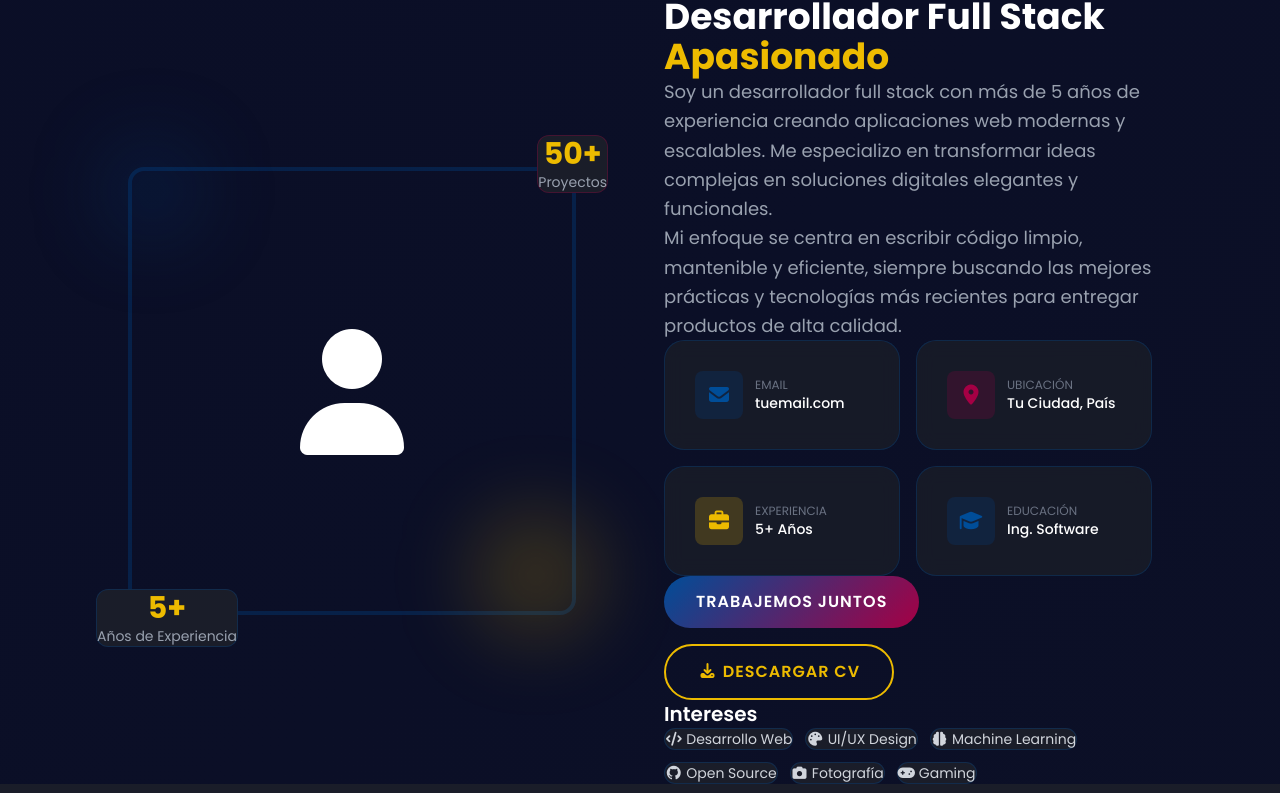
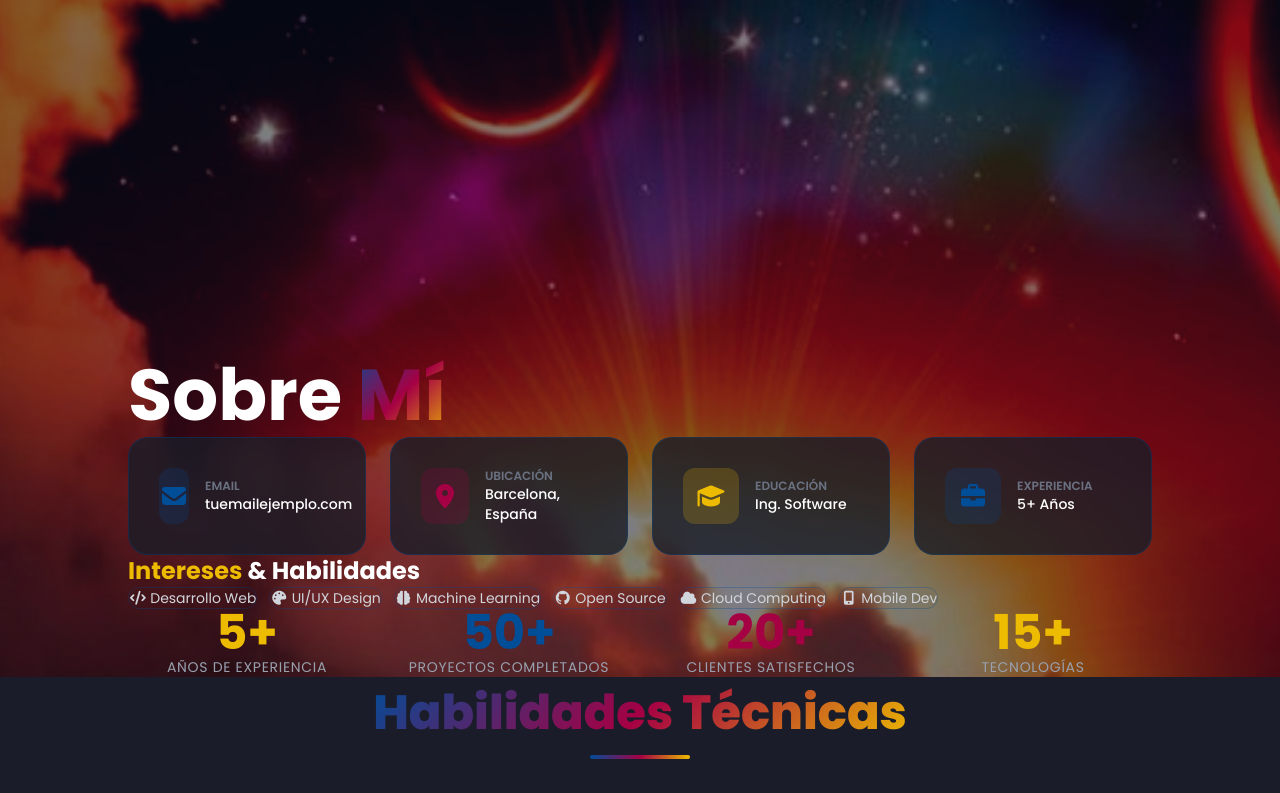
Before and after one commit to Stevebr10/Portafolio, an Angular app: page / in a window 1280 px wide. Shown: the part 1011-1804 px from the top of the page. Built offline with nearby package versions, Linux system fonts and the light colour scheme.

Commit message:
Componente About

```diff
--- a/src/app/components/about/about.component.css
+++ b/src/app/components/about/about.component.css
@@ -0,0 +1,200 @@
+/* About Section Styles - Optimized Transitions */
+
+#about {
+  position: relative;
+  background: linear-gradient(135deg, var(--barca-dark) 0%, #0d1126 100%);
+  scroll-margin-top: 80px;
+}
+
+/* Seamless blend with previous section */
+#about::before {
+  content: '';
+  position: absolute;
+  top: -80px;
+  left: 0;
+  right: 0;
+  height: 160px;
+  background: linear-gradient(
+    to bottom,
+    var(--barca-dark) 0%,
+    var(--barca-dark) 40%,
+    transparent 100%
+  );
+  pointer-events: none;
+  z-index: 20;
+}
+
+/* Glow animation for header transition */
+@keyframes glow-move {
+  0% {
+    transform: translateX(-50%);
+  }
+  100% {
+    transform: translateX(50%);
+  }
+}
+
+.animate-glow-move {
+  animation: glow-move 8s ease-in-out infinite alternate;
+}
+
+/* Card animations */
+#about .card-barca {
+  position: relative;
+  overflow: hidden;
+  transition: transform 0.3s ease, box-shadow 0.3s ease;
+}
+
+#about .card-barca:hover {
+  transform: translateY(-4px);
+  box-shadow: 0 8px 24px rgba(0, 77, 152, 0.15);
+}
+
+#about .card-barca::before {
+  content: '';
+  position: absolute;
+  top: 0;
+  left: -100%;
+  width: 100%;
+  height: 100%;
+  background: linear-gradient(
+    90deg,
+    transparent,
+    rgba(0, 77, 152, 0.08),
+    transparent
+  );
+  transition: left 0.6s ease;
+}
+
+#about .card-barca:hover::before {
+  left: 100%;
+}
+
+/* Icon pulse animation */
+@keyframes pulse-glow {
+  0%, 100% {
+    box-shadow: 0 0 0 0 rgba(0, 77, 152, 0.3);
+    transform: scale(1);
+  }
+  50% {
+    box-shadow: 0 0 16px 4px rgba(0, 77, 152, 0.15);
+    transform: scale(1.05);
+  }
+}
+
+#about .card-barca:hover .w-14 {
+  animation: pulse-glow 2s ease-in-out infinite;
+}
+
+/* Interest tags */
+#about .flex-wrap span {
+  position: relative;
+  overflow: hidden;
+  transition: all 0.3s ease;
+}
+
+#about .flex-wrap span::before {
+  content: '';
+  position: absolute;
+  bottom: 0;
+  left: 50%;
+  width: 0;
+  height: 2px;
+  background: linear-gradient(
+    90deg,
+    var(--barca-blue),
+    var(--barca-gold)
+  );
+  transform: translateX(-50%);
+  transition: width 0.4s ease;
+}
+
+#about .flex-wrap span:hover::before {
+  width: 100%;
+}
+
+#about .flex-wrap span:hover {
+  transform: translateY(-2px);
+}
+
+/* Background parallax effect */
+#about .absolute.inset-0 img {
+  transition: transform 6s cubic-bezier(0.25, 0.46, 0.45, 0.94);
+}
+
+#about:hover .absolute.inset-0 img {
+  transform: scale(1.05);
+}
+
+/* Stats counter animation */
+#about .text-center p:first-child {
+  position: relative;
+  display: inline-block;
+  transition: transform 0.3s ease;
+}
+
+#about .text-center:hover p:first-child {
+  transform: scale(1.1);
+}
+
+/* Fade in smooth animation */
+@keyframes fade-in-smooth {
+  from {
+    opacity: 0;
+    transform: translateY(30px);
+  }
+  to {
+    opacity: 1;
+    transform: translateY(0);
+  }
+}
+
+.animate-fade-in-smooth {
+  animation: fade-in-smooth 1.2s cubic-bezier(0.25, 0.46, 0.45, 0.94) both;
+}
+
+/* Responsive adjustments */
+@media (max-width: 768px) {
+  #about::before {
+    top: -60px;
+    height: 120px;
+  }
+
+  #about h2 {
+    font-size: 2.5rem;
+  }
+
+  #about .grid {
+    gap: 1rem;
+  }
+
+  #about .text-4xl,
+  #about .text-5xl {
+    font-size: 2.5rem;
+  }
+}
+
+@media (max-width: 640px) {
+  #about::before {
+    top: -40px;
+    height: 80px;
+  }
+
+  #about h2 {
+    font-size: 2rem;
+  }
+}
+
+/* Ensure smooth transitions between sections */
+#about + section {
+  position: relative;
+  z-index: 1;
+}
+
+/* Loading optimization */
+#about .absolute.inset-0 > div {
+  background-size: cover;
+  background-position: center;
+  background-repeat: no-repeat;
+  will-change: transform;
+}
--- a/src/app/components/about/about.component.html
+++ b/src/app/components/about/about.component.html
@@ -1,142 +1,123 @@
-<section id="about" class="py-24 relative overflow-hidden">
-  <!-- Background Effects -->
-  <div class="absolute inset-0 overflow-hidden pointer-events-none">
-    <div class="absolute w-96 h-96 bg-barca-red/10 rounded-full blur-3xl top-0 right-0"></div>
+<section id="about" class="relative min-h-screen overflow-hidden">
+  <!-- Background Image with Gradient Overlay -->
+  <div class="absolute inset-0">
+    <!-- Smooth glow transition from Hero -->
+    <div class="absolute -top-32 left-0 right-0 h-64 overflow-hidden pointer-events-none z-[15]">
+      <div class="w-full h-full bg-gradient-to-b from-barca-dark via-transparent to-transparent opacity-90"></div>
+      <div class="absolute inset-0 bg-gradient-to-r from-barca-blue/10 via-barca-red/15 to-barca-gold/10 blur-3xl opacity-60 animate-glow-move"></div>
+    </div>
+
+    <!-- Background image with enhanced effects -->
+    <div class="w-full h-full bg-gradient-to-br from-barca-dark via-barca-dark-secondary to-barca-blue/30 relative overflow-hidden">
+      <img src="/images/portada.jpg"
+           alt="About Background"
+           class="w-full h-full object-cover opacity-50 brightness-90 contrast-110 saturate-150 scale-105 transition-all duration-[3000ms] ease-out">
+      <!-- Overlay gradients para suavizar -->
+      <div class="absolute inset-0 bg-gradient-to-b from-barca-dark/60 via-transparent to-barca-dark/90"></div>
+      <div class="absolute inset-0 bg-gradient-to-r from-barca-dark/40 via-transparent to-barca-dark/40"></div>
+    </div>
+
+    <!-- Bottom fade to next section -->
+    <div class="absolute bottom-0 left-0 right-0 h-48 bg-gradient-to-t from-barca-dark via-barca-dark/90 to-transparent pointer-events-none z-[5]"></div>
   </div>
 
-  <div class="container mx-auto px-6 relative z-10">
-    <!-- Section Title -->
-    <div class="text-center mb-16" data-aos="fade-up">
-      <h2 class="section-title gradient-text-hero inline-block">
-        Sobre Mí
-      </h2>
-    </div>
+  <!-- Content Container -->
+  <div class="relative z-10 min-h-screen flex flex-col justify-end pb-16">
+    <div class="container mx-auto px-6">
+      <!-- Title Section -->
+      <div class="mb-12" data-aos="fade-up">
+        <h2 class="text-5xl md:text-7xl font-bold text-white mb-4">
+          Sobre <span class="gradient-text-hero">Mí</span>
+        </h2>
+        <div class="w-32 h-1.5 bg-gradient-to-r from-barca-blue via-barca-red to-barca-gold rounded-full"></div>
+      </div>
 
-    <div class="grid md:grid-cols-2 gap-12 items-center">
-      <!-- Image Side -->
-      <div class="relative" data-aos="fade-right">
-        <div class="relative w-full max-w-md mx-auto">
-          <!-- Main Image Container -->
-          <div class="relative w-full aspect-square rounded-2xl overflow-hidden border-4 border-barca-blue/30 hover-lift">
-            <!-- Placeholder - Reemplaza con tu imagen -->
-            <div class="w-full h-full bg-gradient-to-br from-barca-blue/30 to-barca-red/30 flex items-center justify-center">
-              <i class="fas fa-user text-9xl text-barca-gold/50"></i>
+      <!-- Info Cards Grid -->
+      <div class="grid grid-cols-1 sm:grid-cols-2 lg:grid-cols-4 gap-6" data-aos="fade-up" data-aos-delay="200">
+        <!-- Email Card -->
+        <div class="card-barca group">
+          <div class="flex items-center gap-4">
+            <div class="w-14 h-14 bg-barca-blue/20 rounded-xl flex items-center justify-center group-hover:bg-barca-blue/30 transition-colors duration-300">
+              <i class="fas fa-envelope text-barca-blue text-2xl"></i>
+            </div>
+            <div>
+              <p class="text-xs text-gray-500 uppercase font-semibold mb-1">Email</p>
+              <p class="text-sm text-white font-medium">tuemailejemplo.com</p>
             </div>
           </div>
+        </div>
 
-          <!-- Decorative Elements -->
-          <div class="absolute -bottom-6 -right-6 w-32 h-32 bg-barca-gold/20 rounded-full blur-2xl"></div>
-          <div class="absolute -top-6 -left-6 w-24 h-24 bg-barca-blue/20 rounded-full blur-2xl"></div>
-
-          <!-- Stats Cards -->
-          <div class="absolute -bottom-8 -left-8 bg-barca-dark-secondary border border-barca-blue/30 rounded-xl p-4 backdrop-blur-md">
-            <div class="text-center">
-              <p class="text-3xl font-bold text-barca-gold">{{ yearsOfExperience }}+</p>
-              <p class="text-sm text-gray-400">Años de Experiencia</p>
+        <!-- Location Card -->
+        <div class="card-barca group">
+          <div class="flex items-center gap-4">
+            <div class="w-14 h-14 bg-barca-red/20 rounded-xl flex items-center justify-center group-hover:bg-barca-red/30 transition-colors duration-300">
+              <i class="fas fa-map-marker-alt text-barca-red text-2xl"></i>
+            </div>
+            <div>
+              <p class="text-xs text-gray-500 uppercase font-semibold mb-1">Ubicación</p>
+              <p class="text-sm text-white font-medium">Barcelona, España</p>
             </div>
           </div>
+        </div>
 
-          <div class="absolute -top-8 -right-8 bg-barca-dark-secondary border border-barca-red/30 rounded-xl p-4 backdrop-blur-md">
-            <div class="text-center">
-              <p class="text-3xl font-bold text-barca-gold">{{ completedProjects }}+</p>
-              <p class="text-sm text-gray-400">Proyectos</p>
+        <!-- Education Card -->
+        <div class="card-barca group">
+          <div class="flex items-center gap-4">
+            <div class="w-14 h-14 bg-barca-gold/20 rounded-xl flex items-center justify-center group-hover:bg-barca-gold/30 transition-colors duration-300">
+              <i class="fas fa-graduation-cap text-barca-gold text-2xl"></i>
+            </div>
+            <div>
+              <p class="text-xs text-gray-500 uppercase font-semibold mb-1">Educación</p>
+              <p class="text-sm text-white font-medium">Ing. Software</p>
+            </div>
+          </div>
+        </div>
+
+        <!-- Experience Card -->
+        <div class="card-barca group">
+          <div class="flex items-center gap-4">
+            <div class="w-14 h-14 bg-barca-blue/20 rounded-xl flex items-center justify-center group-hover:bg-barca-blue/30 transition-colors duration-300">
+              <i class="fas fa-briefcase text-barca-blue text-2xl"></i>
+            </div>
+            <div>
+              <p class="text-xs text-gray-500 uppercase font-semibold mb-1">Experiencia</p>
+              <p class="text-sm text-white font-medium">{{ yearsOfExperience }}+ Años</p>
             </div>
           </div>
         </div>
       </div>
 
-      <!-- Content Side -->
-      <div class="space-y-6" data-aos="fade-left">
-        <h3 class="text-3xl md:text-4xl font-bold text-white">
-          Desarrollador Full Stack <span class="text-barca-gold">Apasionado</span>
+      <!-- Interests Section -->
+      <div class="mt-12" data-aos="fade-up" data-aos-delay="400">
+        <h3 class="text-2xl font-bold text-white mb-6">
+          <span class="text-barca-gold">Intereses</span> & Habilidades
         </h3>
+        <div class="flex flex-wrap gap-3">
+          <span *ngFor="let interest of interests"
+                class="px-5 py-3 bg-barca-dark-secondary/80 backdrop-blur-sm border border-barca-blue/30 rounded-full text-sm text-gray-300 hover:border-barca-gold hover:text-barca-gold hover:bg-barca-dark-secondary transition-all duration-300 cursor-default">
+            <i [class]="interest.icon + ' mr-2'"></i>
+            {{ interest.name }}
+          </span>
+        </div>
+      </div>
 
-        <p class="text-gray-400 text-lg leading-relaxed">
-          Soy un desarrollador full stack con más de {{ yearsOfExperience }} años de experiencia
-          creando aplicaciones web modernas y escalables. Me especializo en transformar ideas
-          complejas en soluciones digitales elegantes y funcionales.
-        </p>
-
-        <p class="text-gray-400 text-lg leading-relaxed">
-          Mi enfoque se centra en escribir código limpio, mantenible y eficiente, siempre
-          buscando las mejores prácticas y tecnologías más recientes para entregar productos
-          de alta calidad.
-        </p>
-
-        <!-- Info Cards -->
-        <div class="grid grid-cols-2 gap-4 pt-4">
-          <div class="card-barca">
-            <div class="flex items-center gap-3">
-              <div class="w-12 h-12 bg-barca-blue/20 rounded-lg flex items-center justify-center">
-                <i class="fas fa-envelope text-barca-blue text-xl"></i>
-              </div>
-              <div>
-                <p class="text-xs text-gray-500 uppercase">Email</p>
-                <p class="text-sm text-white font-medium">tuemail.com</p>
-              </div>
-            </div>
-          </div>
-
-          <div class="card-barca">
-            <div class="flex items-center gap-3">
-              <div class="w-12 h-12 bg-barca-red/20 rounded-lg flex items-center justify-center">
-                <i class="fas fa-map-marker-alt text-barca-red text-xl"></i>
-              </div>
-              <div>
-                <p class="text-xs text-gray-500 uppercase">Ubicación</p>
-                <p class="text-sm text-white font-medium">Tu Ciudad, País</p>
-              </div>
-            </div>
-          </div>
-
-          <div class="card-barca">
-            <div class="flex items-center gap-3">
-              <div class="w-12 h-12 bg-barca-gold/20 rounded-lg flex items-center justify-center">
-                <i class="fas fa-briefcase text-barca-gold text-xl"></i>
-              </div>
-              <div>
-                <p class="text-xs text-gray-500 uppercase">Experiencia</p>
-                <p class="text-sm text-white font-medium">{{ yearsOfExperience }}+ Años</p>
-              </div>
-            </div>
-          </div>
-
-          <div class="card-barca">
-            <div class="flex items-center gap-3">
-              <div class="w-12 h-12 bg-barca-blue/20 rounded-lg flex items-center justify-center">
-                <i class="fas fa-graduation-cap text-barca-blue text-xl"></i>
-              </div>
-              <div>
-                <p class="text-xs text-gray-500 uppercase">Educación</p>
-                <p class="text-sm text-white font-medium">Ing. Software</p>
-              </div>
-            </div>
-          </div>
+      <!-- Stats Row -->
+      <div class="grid grid-cols-2 md:grid-cols-4 gap-6 mt-12" data-aos="fade-up" data-aos-delay="600">
+        <div class="text-center">
+          <p class="text-4xl md:text-5xl font-bold text-barca-gold mb-2">{{ yearsOfExperience }}+</p>
+          <p class="text-sm text-gray-400 uppercase tracking-wider">Años de Experiencia</p>
         </div>
-
-        <!-- CTA Buttons -->
-        <div class="flex flex-wrap gap-4 pt-6">
-          <a href="#contact">
-            <button class="btn-barca">Trabajemos Juntos</button>
-          </a>
-          <a href="/assets/cv.pdf" download>
-            <button class="btn-outline">
-              <i class="fas fa-download mr-2"></i>
-              Descargar CV
-            </button>
-          </a>
+        <div class="text-center">
+          <p class="text-4xl md:text-5xl font-bold text-barca-blue mb-2">{{ completedProjects }}+</p>
+          <p class="text-sm text-gray-400 uppercase tracking-wider">Proyectos Completados</p>
         </div>
-
-        <!-- Interests/Hobbies -->
-        <div class="pt-6">
-          <h4 class="text-xl font-semibold text-white mb-4">Intereses</h4>
-          <div class="flex flex-wrap gap-3">
-            <span *ngFor="let interest of interests"
-                  class="px-4 py-2 bg-barca-dark-secondary border border-barca-blue/30 rounded-full text-sm text-gray-300 hover:border-barca-gold hover:text-barca-gold transition-all duration-300">
-              <i [class]="interest.icon + ' mr-2'"></i>
-              {{ interest.name }}
-            </span>
-          </div>
+        <div class="text-center">
+          <p class="text-4xl md:text-5xl font-bold text-barca-red mb-2">20+</p>
+          <p class="text-sm text-gray-400 uppercase tracking-wider">Clientes Satisfechos</p>
+        </div>
+        <div class="text-center">
+          <p class="text-4xl md:text-5xl font-bold text-barca-gold mb-2">15+</p>
+          <p class="text-sm text-gray-400 uppercase tracking-wider">Tecnologías</p>
         </div>
       </div>
     </div>
--- a/src/app/components/about/about.component.ts
+++ b/src/app/components/about/about.component.ts
@@ -8,6 +8,38 @@
 // })
 // export class AboutComponent {
 
+// }
+// DESDE AQUI
+
+// import { Component } from '@angular/core';
+// import { CommonModule } from '@angular/common';
+
+// interface Interest {
+//   name: string;
+//   icon: string;
+// }
+
+// @Component({
+//   selector: 'app-about',
+//   standalone: true, // <-- 2. AÑADE standalone: true
+//   imports: [
+//     CommonModule // <-- 3. AÑADE CommonModule a los imports
+//   ],
+//   templateUrl: './about.component.html',
+//   styleUrls: ['./about.component.css']
+// })
+// export class AboutComponent {
+//   yearsOfExperience: number = 5;
+//   completedProjects: number = 50;
+
+//   interests: Interest[] = [
+//     { name: 'Desarrollo Web', icon: 'fas fa-code' },
+//     { name: 'UI/UX Design', icon: 'fas fa-palette' },
+//     { name: 'Machine Learning', icon: 'fas fa-brain' },
+//     { name: 'Open Source', icon: 'fab fa-github' },
+//     { name: 'Fotografía', icon: 'fas fa-camera' },
+//     { name: 'Gaming', icon: 'fas fa-gamepad' }
+//   ];
 // }
 
 import { Component } from '@angular/core';
@@ -20,23 +52,31 @@ interface Interest {
 
 @Component({
   selector: 'app-about',
-  standalone: true, // <-- 2. AÑADE standalone: true
-  imports: [
-    CommonModule // <-- 3. AÑADE CommonModule a los imports
-  ],
+  standalone: true,
+  imports: [CommonModule],
   templateUrl: './about.component.html',
   styleUrls: ['./about.component.css']
 })
 export class AboutComponent {
+  // Estadísticas
   yearsOfExperience: number = 5;
   completedProjects: number = 50;
+  awards: number = 10;
+  clients: number = 30;
 
+  // Información personal
+  currentPosition: string = 'Ingeniero de Software';
+  email: string = 'tu.email@ejemplo.com';
+  location: string = 'Tu Ciudad, País';
+  education: string = 'Ingeniería en Software';
+
+  // Intereses
   interests: Interest[] = [
     { name: 'Desarrollo Web', icon: 'fas fa-code' },
     { name: 'UI/UX Design', icon: 'fas fa-palette' },
     { name: 'Machine Learning', icon: 'fas fa-brain' },
     { name: 'Open Source', icon: 'fab fa-github' },
-    { name: 'Fotografía', icon: 'fas fa-camera' },
-    { name: 'Gaming', icon: 'fas fa-gamepad' }
+    { name: 'Cloud Computing', icon: 'fas fa-cloud' },
+    { name: 'Mobile Dev', icon: 'fas fa-mobile-alt' }
   ];
 }
--- a/src/app/components/hero/hero.component.html
+++ b/src/app/components/hero/hero.component.html
@@ -98,4 +98,7 @@
       </svg>
     </a>
   </div>
+  <!-- Optional fade at Hero bottom -->
+  <div class="absolute bottom-0 left-0 right-0 h-32 bg-gradient-to-b from-transparent via-barca-dark/50 to-barca-dark pointer-events-none"></div>
+
 </section>
```
Also changed, not shown: public/images/portada.jpg (added).
